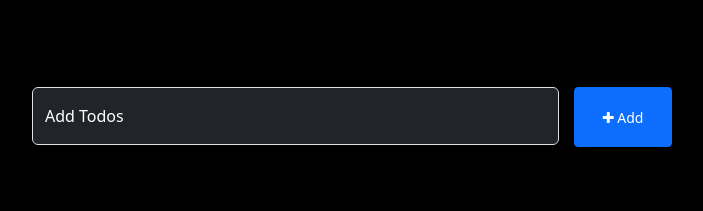
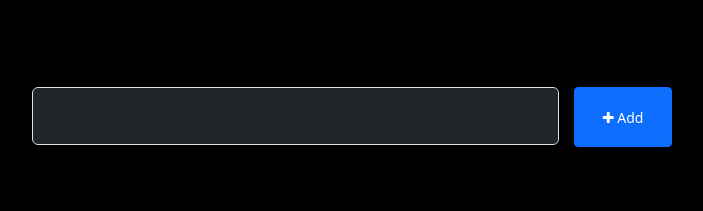
Before and after one commit to AmithBV0606/TODO-Django, a Django app: page / in a window 1280 px wide. Shown: the part 589-800 px from the top of the page, without its empty margins (38-741 px from the left). Run offline with Django 5.2, Linux system fonts and the light colour scheme; data comes from the database, SQL or seed files in the repository.

Commit message:
Removed label tag.

```diff
--- a/templates/home.html
+++ b/templates/home.html
@@ -71,7 +71,6 @@
                             <div class="form-floating mb-3" style="width: 1200px;">
                                 <input type="text" name="task" class="form-control text-bg-dark text-white"
                                     id="floatingInput" placeholder="Complete assignment">
-                                <label for="floatingInput" class="text-white">Add Todos</label>
                             </div>
 
                             <button type="submit" class="btn btn-primary btn-sm" style="width: 200px; height: 60px;">
```
